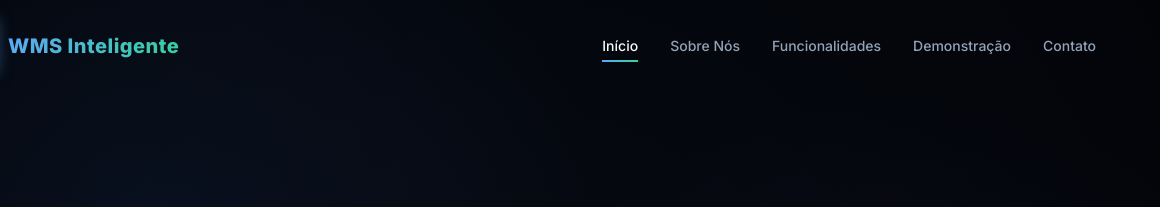
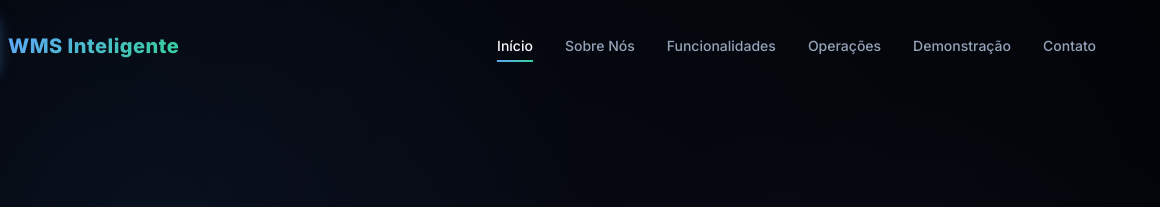
Before and after one commit to Osmar1412/olnwmssolutions, a plain HTML site: page index.html in a window 1280 px wide. Shown: the top 207 px of the page, 120-1280 px from the left. Drawn offline with Linux system fonts and the light colour scheme.

Commit message:
Add Operations link to header and footer navigation

```diff
--- a/index.html
+++ b/index.html
@@ -47,6 +47,7 @@
           <li><a href="#home" class="active" id="navHomeLink">Início</a></li>
           <li><a href="#about" id="navAboutLink">Sobre Nós</a></li>
           <li><a href="#features" id="navFeaturesLink">Funcionalidades</a></li>
+          <li><a href="#operations" id="navOperationsLink">Operações</a></li>
           <li><a href="#demo" id="navDemoLink">Demonstração</a></li>
           <li><a href="#contact" id="navContactLink">Contato</a></li>
         </ul>
@@ -653,6 +654,7 @@
           <li><a href="#home">Início</a></li>
           <li><a href="#about">Sobre Nós</a></li>
           <li><a href="#features">Funcionalidades</a></li>
+          <li><a href="#operations">Operações</a></li>
           <li><a href="#demo">Demonstração</a></li>
           <li><a href="#contact">Contato</a></li>
         </ul>
```
